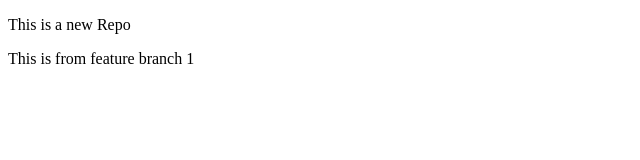
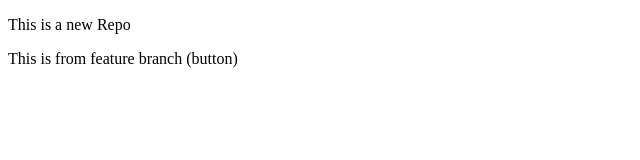
Before and after one commit to prasadn-16/Portfolio, a plain HTML site: page index.html in a window 1280 px wide. Shown: the full height of the page, 0-640 px from the left. Drawn offline with Linux system fonts and the light colour scheme.

```diff
--- a/index.html
+++ b/index.html
@@ -9,7 +9,7 @@
 
 <body>
     <p>This is a new Repo</p>
-    <p>This is from feature branch 1</p>
+    <p>This is from feature branch (button)</p>
 </body>
 
 </html>
```
